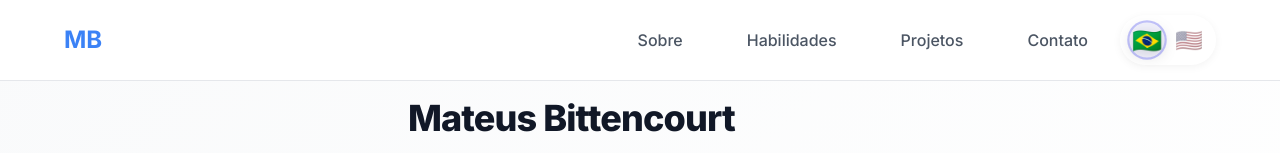
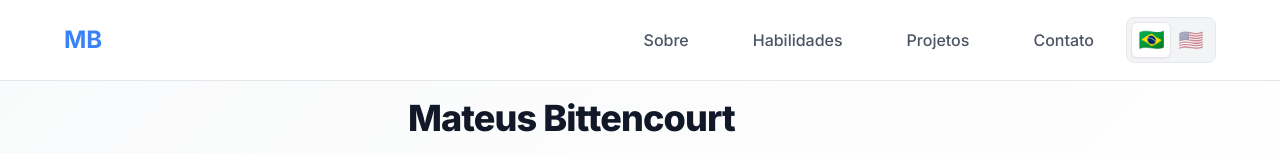
Before and after one commit to MateusBittenca/Portifolio, a React (Create React App) app: page / in a window 1280 px wide. Shown: the top 153 px of the page. Built offline with nearby package versions, Linux system fonts and the light colour scheme.

Commit message:
Redesign no botão de troca de idioma

```diff
--- a/src/components/common/FlagToggle.css
+++ b/src/components/common/FlagToggle.css
@@ -1,81 +1,86 @@
-.flag-toggle {
-    display: flex;
+.lang-toggle {
+    position: relative;
+    display: grid;
+    grid-template-columns: 1fr 1fr;
     align-items: center;
-    gap: 0.375rem;
-    padding: 0.375rem 0.5rem;
-    background: rgba(255, 255, 255, 0.1);
-    border: 1px solid rgba(255, 255, 255, 0.2);
-    border-radius: 50px;
-    backdrop-filter: blur(10px);
-    box-shadow: 0 2px 8px rgba(0, 0, 0, 0.05);
+    padding: var(--space-1);
+    background: var(--gray-100);
+    border: 1px solid var(--gray-200);
+    border-radius: var(--radius-lg);
+    min-width: 88px;
 }
 
-.flag-toggle__flag {
+.lang-toggle__indicator {
+    position: absolute;
+    top: var(--space-1);
+    left: var(--space-1);
+    width: calc(50% - var(--space-1));
+    height: calc(100% - var(--space-2));
+    background: var(--white);
+    border-radius: var(--radius-md);
+    box-shadow: var(--shadow-sm);
+    border: 1px solid var(--gray-200);
+    transition: transform var(--transition-base);
+    pointer-events: none;
+}
+
+.lang-toggle[data-active='en'] .lang-toggle__indicator {
+    transform: translateX(100%);
+}
+
+.lang-toggle__option {
+    position: relative;
+    z-index: 1;
     display: flex;
     align-items: center;
     justify-content: center;
-    width: 36px;
+    min-width: 40px;
     height: 36px;
     padding: 0;
-    font-size: 1.375rem;
-    line-height: 1;
     background: transparent;
-    border: 2px solid transparent;
-    border-radius: 50%;
+    border: none;
+    border-radius: var(--radius-md);
     cursor: pointer;
-    transition: all 0.25s ease;
+    transition: opacity var(--transition-fast), transform var(--transition-fast);
     opacity: 0.55;
-    filter: grayscale(30%);
 }
 
-.flag-toggle__flag:hover {
+.lang-toggle__flag {
+    font-size: 1.25rem;
+    line-height: 1;
+}
+
+.lang-toggle__option:hover {
     opacity: 0.85;
-    filter: grayscale(10%);
+}
+
+.lang-toggle__option--active {
+    opacity: 1;
+}
+
+.lang-toggle__option--active .lang-toggle__flag {
     transform: scale(1.05);
 }
 
-.flag-toggle__flag--active {
-    opacity: 1;
-    filter: grayscale(0%) drop-shadow(0 2px 6px rgba(0, 0, 0, 0.15));
-    transform: scale(1.1);
-    border-color: rgba(99, 102, 241, 0.35);
-    background: rgba(99, 102, 241, 0.08);
+.lang-toggle__option:focus {
+    outline: none;
 }
 
-.flag-toggle__flag:focus {
-    outline: none;
-    box-shadow: 0 0 0 2px rgba(59, 130, 246, 0.45);
-}
-
-.flag-toggle__flag:focus:not(:focus-visible) {
-    box-shadow: none;
-}
-
-.flag-toggle__flag:focus-visible {
-    box-shadow: 0 0 0 2px rgba(59, 130, 246, 0.45);
+.lang-toggle__option:focus-visible {
+    box-shadow: 0 0 0 2px var(--primary-200);
 }
 
 @media (max-width: 768px) {
-    .flag-toggle {
-        padding: 0.25rem 0.375rem;
-        gap: 0.25rem;
+    .lang-toggle {
+        min-width: 80px;
     }
 
-    .flag-toggle__flag {
-        width: 32px;
+    .lang-toggle__option {
+        min-width: 36px;
         height: 32px;
-        font-size: 1.25rem;
+    }
+
+    .lang-toggle__flag {
+        font-size: 1.125rem;
     }
 }
-
-@media (prefers-color-scheme: dark) {
-    .flag-toggle {
-        background: rgba(0, 0, 0, 0.2);
-        border-color: rgba(255, 255, 255, 0.1);
-    }
-
-    .flag-toggle__flag--active {
-        border-color: rgba(148, 163, 184, 0.4);
-        background: rgba(148, 163, 184, 0.1);
-    }
-}
--- a/src/components/common/FlagToggle.jsx
+++ b/src/components/common/FlagToggle.jsx
@@ -6,27 +6,32 @@ function FlagToggle() {
     const { language, setLanguage } = useLanguage();
 
     return (
-        <div className="flag-toggle" role="group" aria-label="Selecionar idioma">
+        <div
+            className="lang-toggle"
+            role="group"
+            aria-label="Selecionar idioma"
+            data-active={language}
+        >
+            <span className="lang-toggle__indicator" aria-hidden="true" />
             <button
                 type="button"
-                className={`flag-toggle__flag ${language === 'pt' ? 'flag-toggle__flag--active' : ''}`}
+                className={`lang-toggle__option ${language === 'pt' ? 'lang-toggle__option--active' : ''}`}
                 onClick={() => setLanguage('pt')}
                 aria-label="Português (Brasil)"
                 aria-pressed={language === 'pt'}
                 title="Português"
             >
-                🇧🇷
+                <span className="lang-toggle__flag" aria-hidden="true">🇧🇷</span>
             </button>
-
             <button
                 type="button"
-                className={`flag-toggle__flag ${language === 'en' ? 'flag-toggle__flag--active' : ''}`}
+                className={`lang-toggle__option ${language === 'en' ? 'lang-toggle__option--active' : ''}`}
                 onClick={() => setLanguage('en')}
                 aria-label="English (United States)"
                 aria-pressed={language === 'en'}
                 title="English"
             >
-                🇺🇸
+                <span className="lang-toggle__flag" aria-hidden="true">🇺🇸</span>
             </button>
         </div>
     );
--- a/src/layout/Header.css
+++ b/src/layout/Header.css
@@ -41,6 +41,13 @@
 .header__nav {
   display: flex;
   align-items: center;
+  gap: var(--space-4);
+}
+
+.header__nav-lang {
+  display: flex;
+  align-items: center;
+  flex-shrink: 0;
 }
 
 .header__actions {
@@ -116,6 +123,8 @@
     top: var(--header-height);
     left: 0;
     right: 0;
+    flex-direction: column;
+    align-items: stretch;
     background: rgba(255, 255, 255, 0.98);
     backdrop-filter: blur(10px);
     border-bottom: 1px solid var(--gray-200);
@@ -135,7 +144,15 @@
   .header__nav-list {
     flex-direction: column;
     gap: 0;
-    padding: var(--space-4) 0 var(--space-6) 0;
+    width: 100%;
+    padding: var(--space-4) 0 0;
+  }
+
+  .header__nav-lang {
+    justify-content: center;
+    padding: var(--space-4) var(--space-6) var(--space-6);
+    border-top: 1px solid var(--gray-100);
+    margin-top: var(--space-2);
   }
 
   .header__nav-list button {
@@ -153,10 +170,4 @@
   .header__mobile-toggle {
     display: flex;
   }
-
-  /* Seletor de idioma no mobile fica visível ao lado do menu */
-  .flag-toggle {
-    position: relative;
-    z-index: 1001;
-  }
 }
--- a/src/layout/Header.jsx
+++ b/src/layout/Header.jsx
@@ -41,9 +41,10 @@ function Header() {
                 <li><button onClick={() => scrollToSection('projects')}>{t('navigation.projects')}</button></li>
                 <li><button onClick={() => scrollToSection('contact')}>{t('navigation.contact')}</button></li>
               </ul>
+              <div className="header__nav-lang">
+                <FlagToggle />
+              </div>
             </nav>
-
-            <FlagToggle />
 
             <button
               className={`header__mobile-toggle ${isMobileMenuOpen ? 'header__mobile-toggle--open' : ''}`}
```
